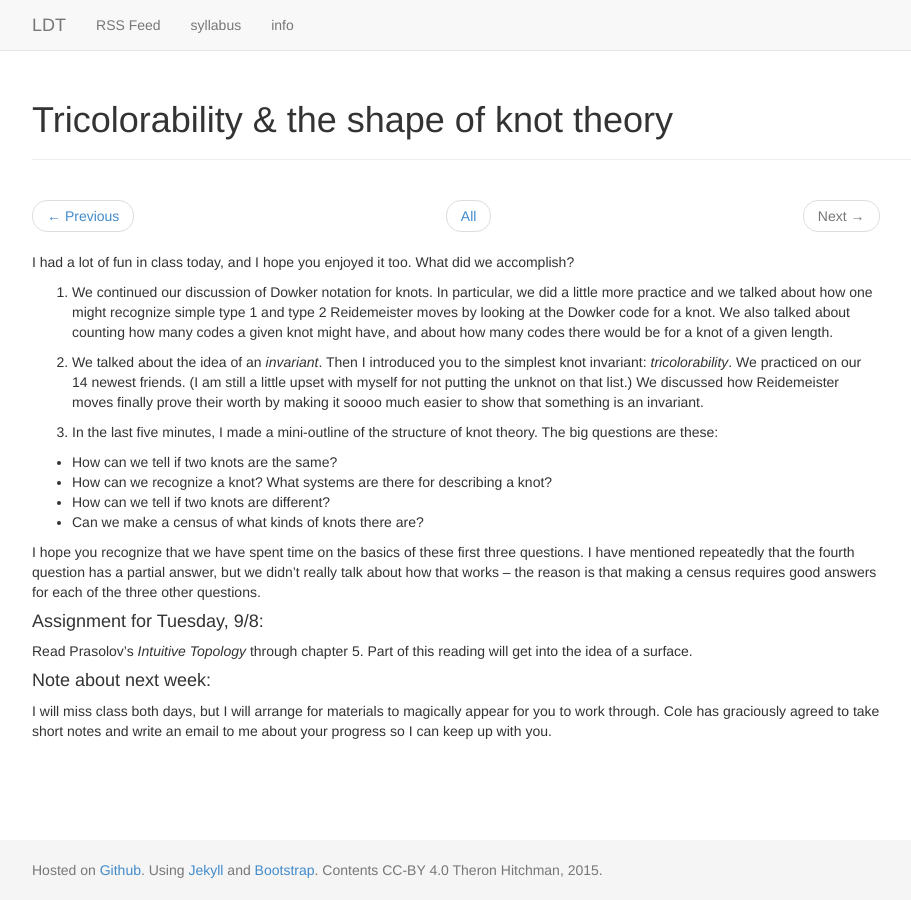
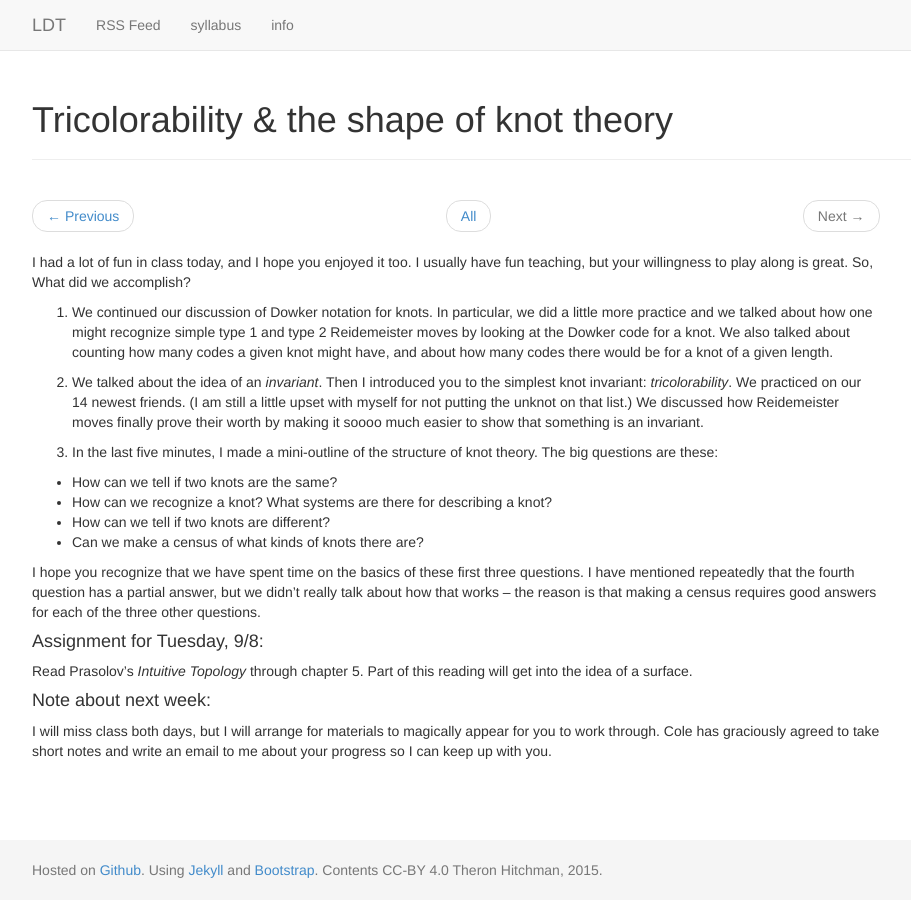
Before and after one commit to theronhitchman/low-dim-top, a Jekyll site: the page built from _posts/2015-09-03-tricolores.md, in a window 1280 px wide. Shown: the whole page, without its empty margins (38-949 px from the left). Built offline with Jekyll 4.4.1, drawn with Linux system fonts in a browser that asks for light colours; nearby versions of some CDN libraries.

Commit message:
correct post for 9/3

```diff
--- a/_posts/2015-09-03-tricolores.md
+++ b/_posts/2015-09-03-tricolores.md
@@ -4,7 +4,8 @@ title: Tricolorability &amp; the shape of knot theory
 
 ---
 
-I had a lot of fun in class today, and I hope you enjoyed it too. What did we
+I had a lot of fun in class today, and I hope you enjoyed it too. I usually have
+fun teaching, but your willingness to play along is great. So, What did we
 accomplish?
 
 1. We continued our discussion of Dowker notation for knots. In particular, we
```
